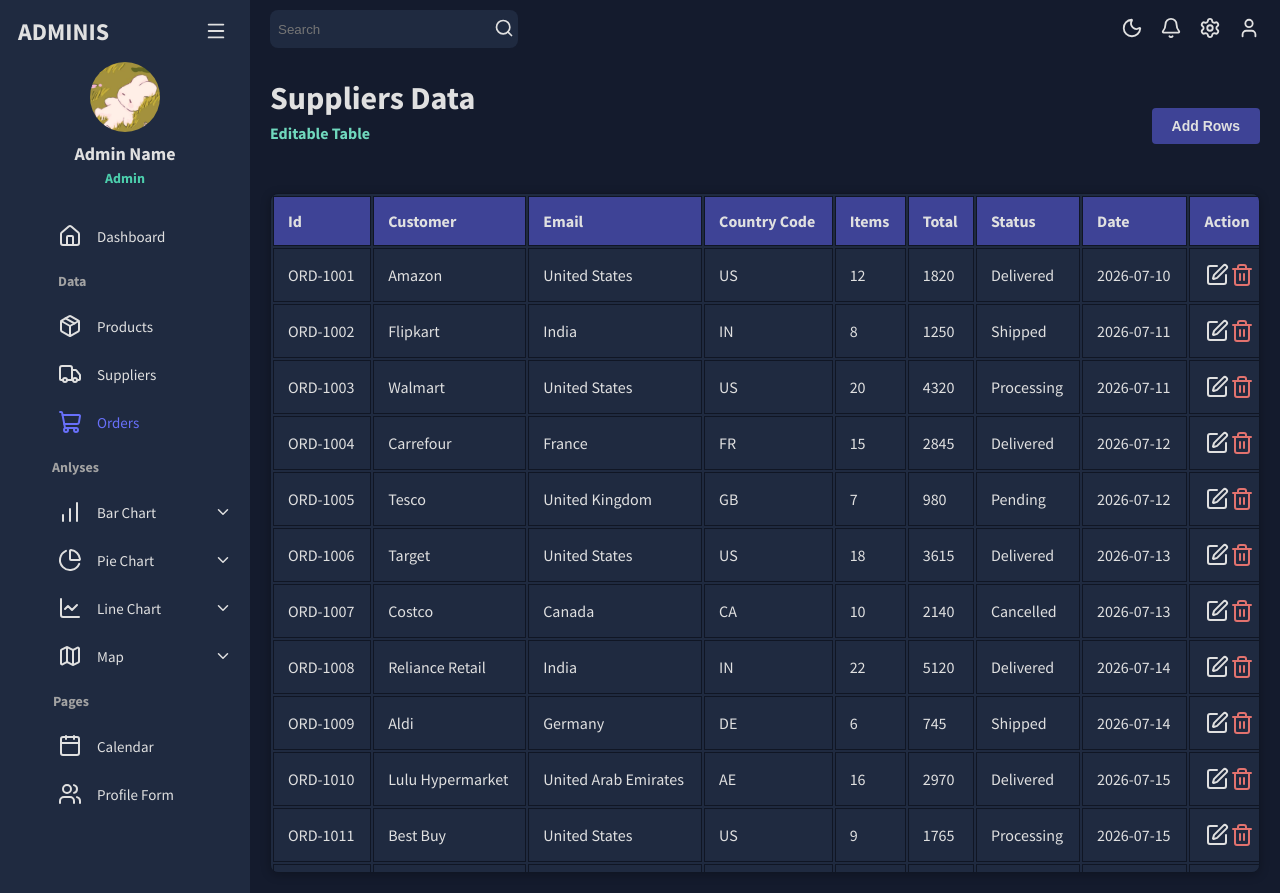
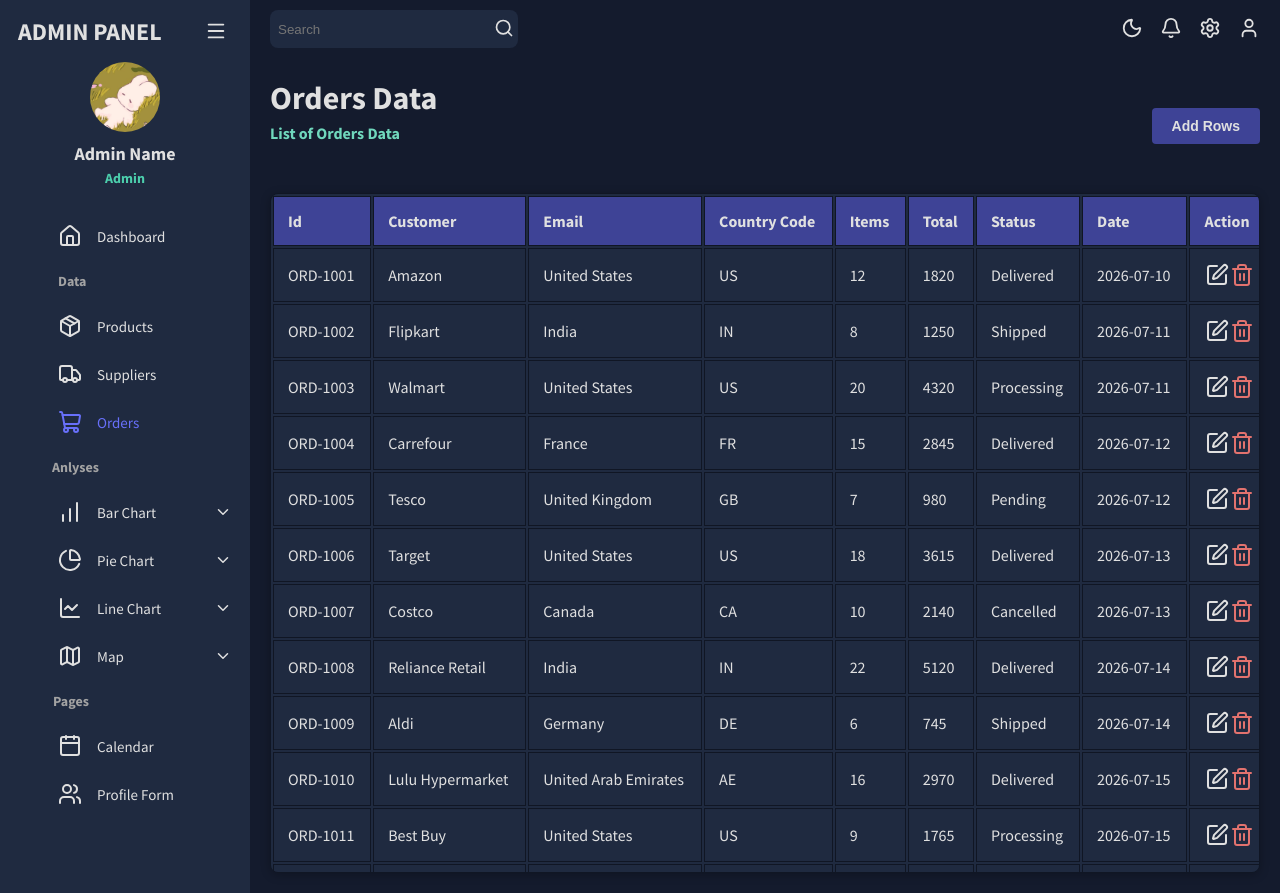
Before and after one commit to Mansi601/Inventory-Management-Admin-Dashboard, a React (Vite) app: page /Orders in a window 1280 px wide. Built offline with nearby package versions, Linux system fonts and the light colour scheme.

Commit message:
some small heading changes

```diff
--- a/src/components/global/SideBar.jsx
+++ b/src/components/global/SideBar.jsx
@@ -84,7 +84,7 @@
     >
       {!isCollapsed ? (
         <div className="sidebar-header">
-          <h3 style={{ color: colors.grey[100] }}>ADMINIS</h3>
+          <h3 style={{ color: colors.grey[100] }}>ADMIN PANEL</h3>
 
           <button
             onClick={() => setIsCollapsed(!isCollapsed)}
--- a/src/components/lists/OrdersList.jsx
+++ b/src/components/lists/OrdersList.jsx
@@ -52,7 +52,7 @@
           marginBottom: "20px",
         }}
       >
-        <Header title="Suppliers Data" subtitle="Editable Table" />
+        <Header title="Orders Data" subtitle="List of Orders Data" />
         <button
           style={{
             backgroundColor: colors.blueAccent[700],
--- a/src/components/lists/ProductList.jsx
+++ b/src/components/lists/ProductList.jsx
@@ -52,7 +52,7 @@
           marginBottom: "20px",
         }}
       >
-        <Header title="Products Data" subtitle="editable table" />
+        <Header title="Products Data" subtitle="List of Product Data" />
         <button
           style={{
             backgroundColor: colors.blueAccent[700],
--- a/src/components/lists/SuppliersList.jsx
+++ b/src/components/lists/SuppliersList.jsx
@@ -52,7 +52,7 @@
           marginBottom: "20px",
         }}
       >
-        <Header title="Suppliers Data" subtitle="Editable Table" />
+        <Header title="Suppliers Data" subtitle="List of Supplier Data" />
         <button
           style={{
             backgroundColor: colors.blueAccent[700],
```
